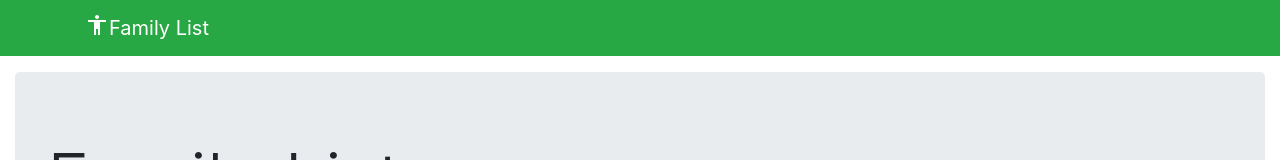
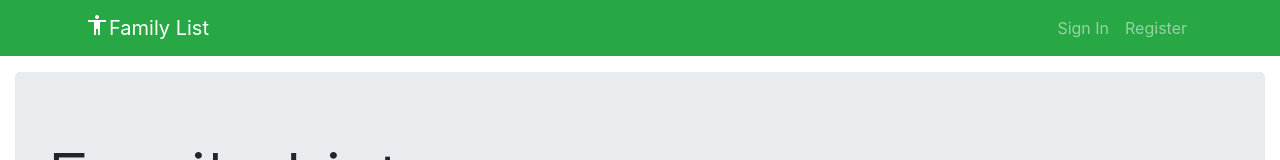
Before and after one commit to todo-web-app/todo_django_vue_pwa, a Vue app: page / in a window 1280 px wide. Shown: the top 160 px of the page. Built offline with nearby package versions, Linux system fonts and the light colour scheme; no server answers.

Commit message:
Nav changes

```diff
--- a/src/components/Navbar.vue
+++ b/src/components/Navbar.vue
@@ -7,12 +7,14 @@
           Family List
         </b-navbar-brand>
 
-        <b-navbar-toggle target="nav-collapse" v-if="logged_in"></b-navbar-toggle>
+        <b-navbar-toggle target="nav-collapse"></b-navbar-toggle>
 
-        <b-collapse id="nav-collapse" is-nav v-if="logged_in">
+        <b-collapse id="nav-collapse" is-nav>
           <b-navbar-nav class="ml-auto">
-            <b-nav-item :to="{ name: 'list' }">My List</b-nav-item>
-            <b-nav-item href="#" @click.prevent="logout">Sign Out</b-nav-item>
+            <b-nav-item :to="{ name: 'login' }" v-show="!logged_in">Sign In</b-nav-item>
+            <b-nav-item :to="{ name: 'register' }" v-show="!logged_in">Register</b-nav-item>
+            <b-nav-item :to="{ name: 'list' }" v-show="logged_in">My List</b-nav-item>
+            <b-nav-item href="#" @click.prevent="logout" v-show="logged_in">Sign Out</b-nav-item>
           </b-navbar-nav>
         </b-collapse>
       </b-container>
```
